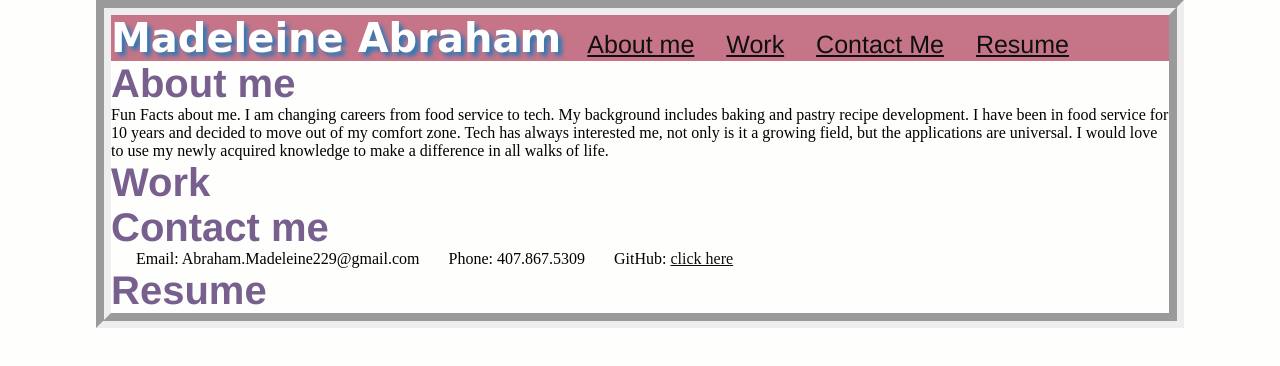
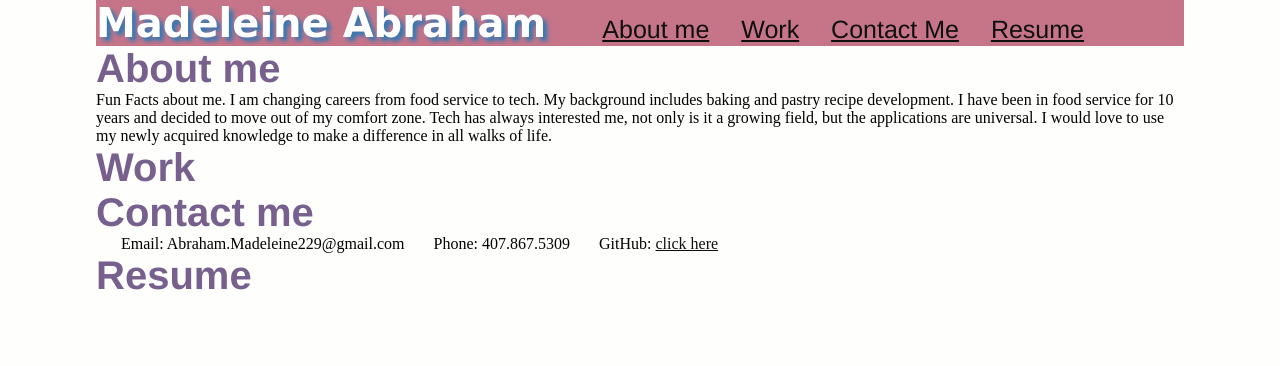
Before and after one commit to MadeleineA42/madeleine-portfolio, a plain HTML site: page index.html in a window 1280 px wide. Drawn offline with Linux system fonts and the light colour scheme.

Commit message:
commented out css line 12 added article to html 33

```diff
--- a/assets/style.css
+++ b/assets/style.css
@@ -9,7 +9,7 @@ body {
     margin: auto;
     padding: 0px 0px 0px 0px;
     background-color: #fefffd;
-    border: 15px groove;
+    /* border: 15px groove; */
 }
 
 header {
--- a/index.html
+++ b/index.html
@@ -30,6 +30,7 @@
     </header>
     <main>
         <section>
+            <article>
             <h2 id="about-me">About me</h2>
             <p>Fun Facts about me. I am changing careers from food service to tech.
                 My background includes baking and pastry recipe development.
@@ -45,7 +46,7 @@
                 <li>GitHub: <a href="https://github.com/MadeleineA42"><u>click here</u></a></li>
             </ul>
             <h2 id="resume">Resume</h2>
-
+            </article>
         </section>
     </main>
 </body>
```
